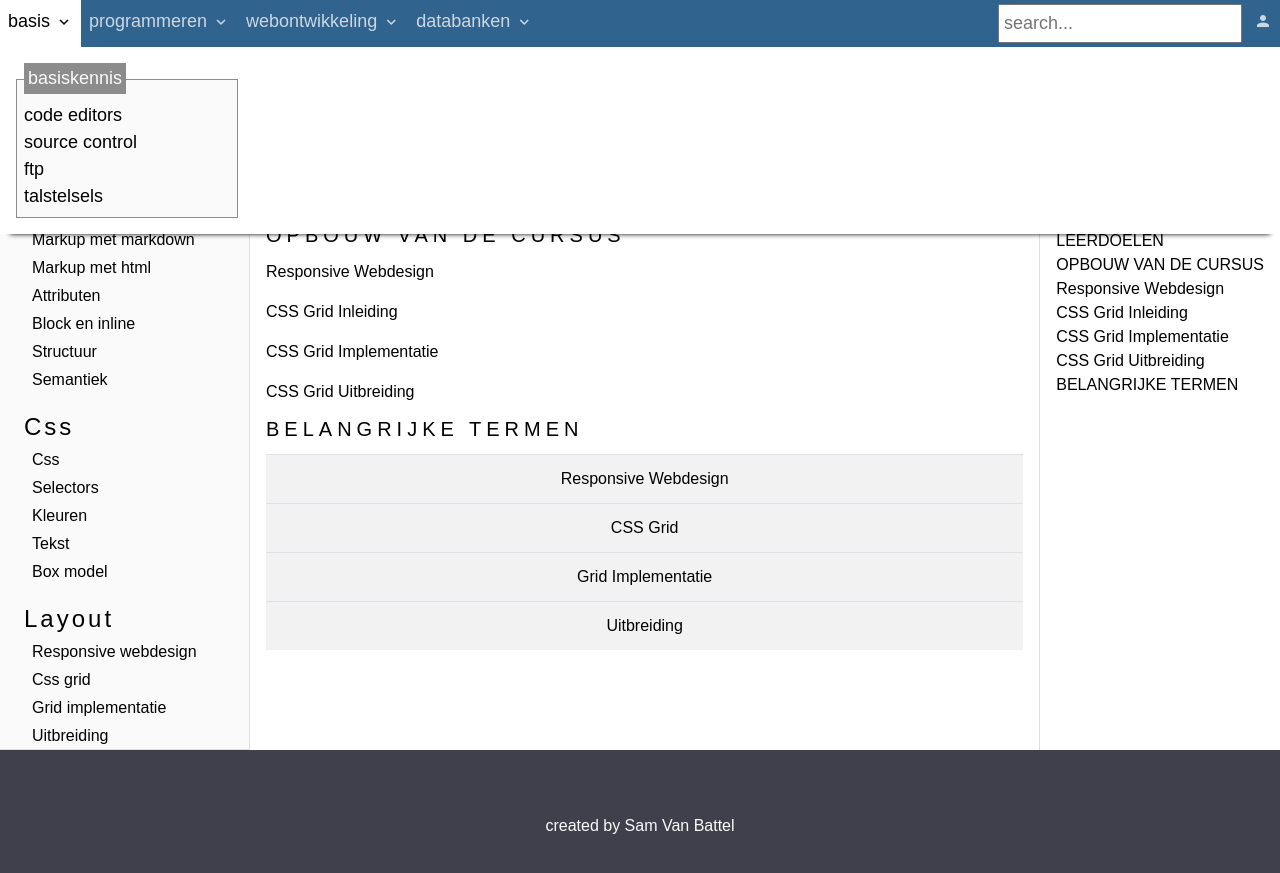
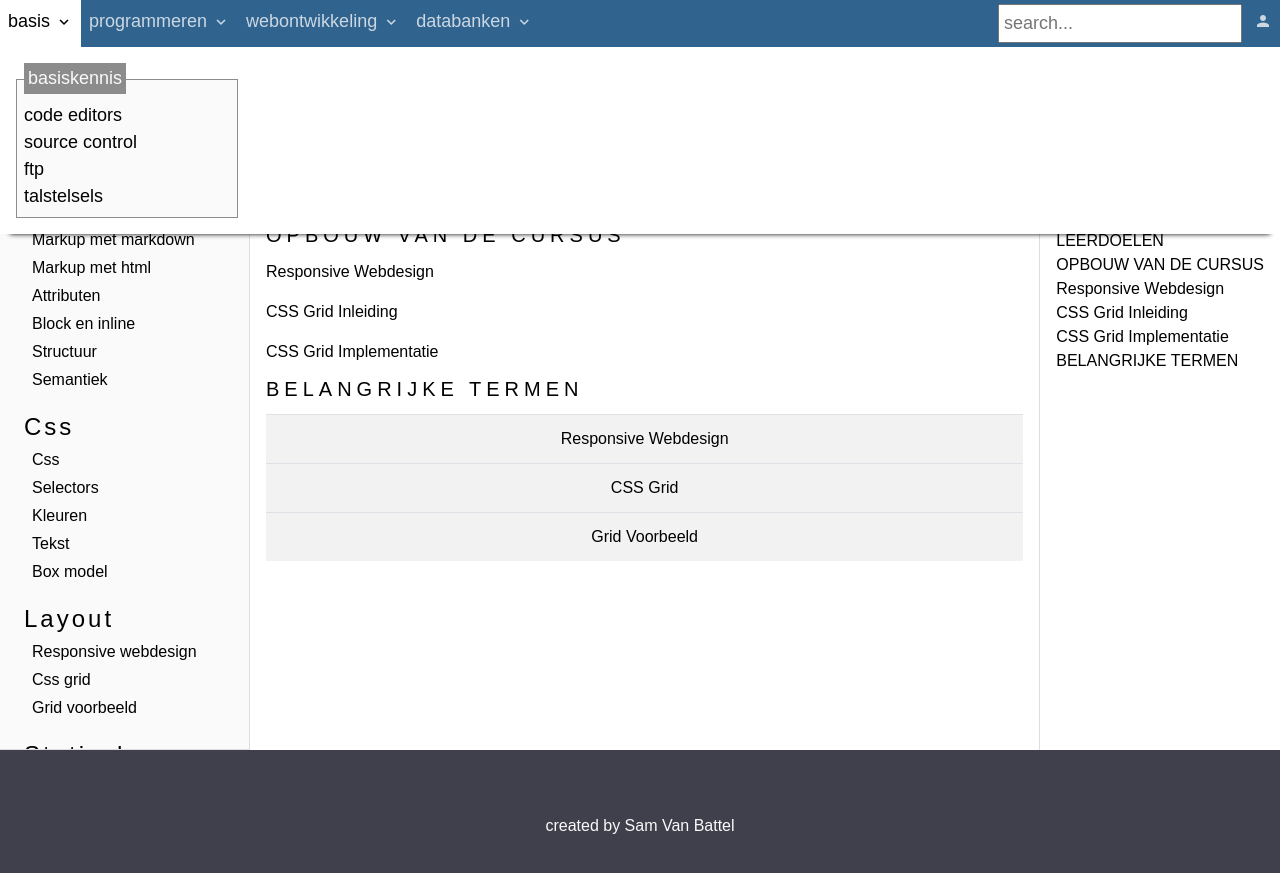
Before and after one commit to T-INFORMATICA/t-informatica.github.io, a Jekyll site: the page built from _courses/webontwikkeling/layout/index.md, in a window 1280 px wide. Shown: the top 873 px of the page. Built offline with Jekyll 4.4.1, drawn with Linux system fonts in a browser that asks for light colours; comment, search, counter and statistics services are not loaded.

Commit message:
Update courses.yml

```diff
--- a/_data/courses.yml
+++ b/_data/courses.yml
@@ -136,12 +136,12 @@
 #        - name: Grid Basisbegrippen
 #          link: "/courses/webontwikkeling/layout/grid-basisbegrippen.html"
 #          doel: "layout"
-        - name: Grid Implementatie
+        - name: Grid Voorbeeld
           link: "/courses/webontwikkeling/layout/grid-implementatie.html"
           doel: "layout"
-        - name: Uitbreiding
-          link: "/courses/webontwikkeling/layout/uitbreiding.html"
-          doel: "layout"
+#        - name: Uitbreiding
+#          link: "/courses/webontwikkeling/layout/uitbreiding.html"
+#          doel: "layout"
     - name: "Statische Websites"
       link: "/courses/webontwikkeling/statische-websites"
       chapters:
```
